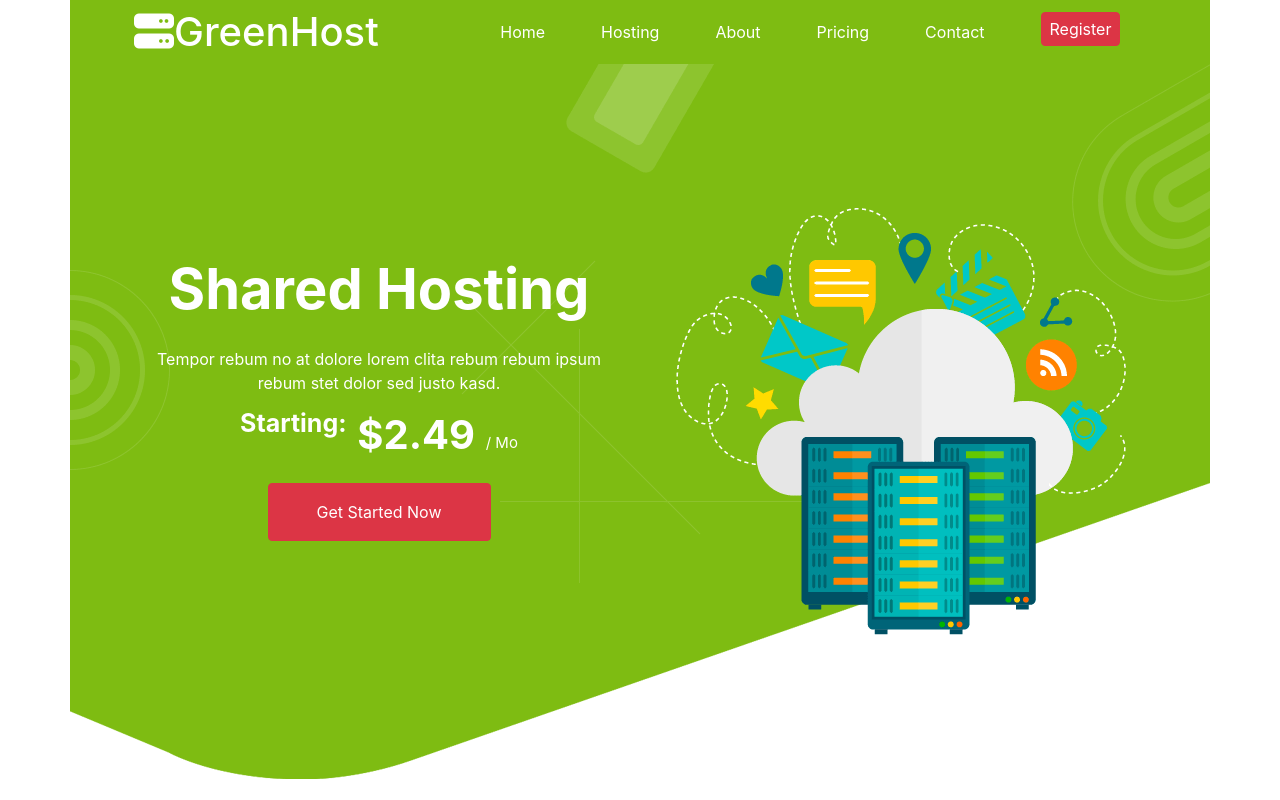
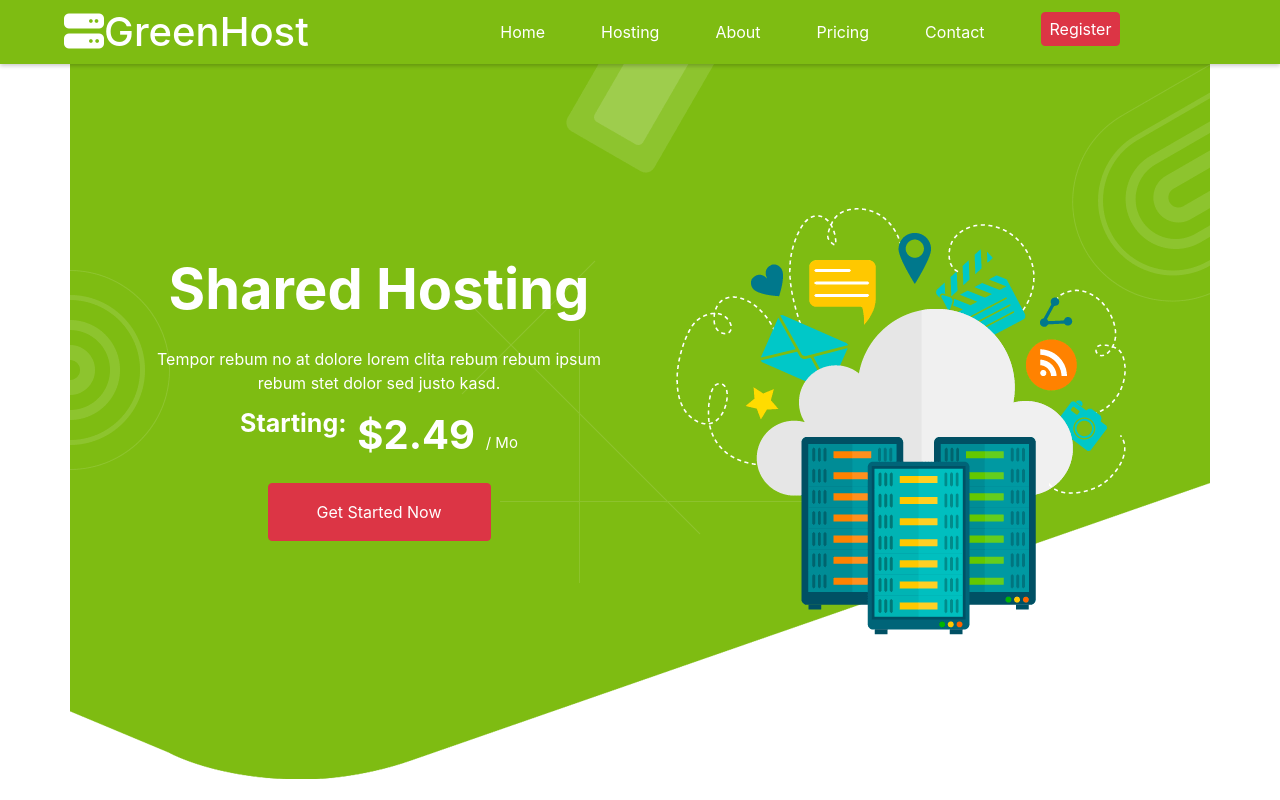
Before and after one commit to sanfeer-en/NavWithJQuery, a plain HTML site: page index.html in a window 1280 px wide. Shown: the top 800 px of the page. Drawn offline with nearby package versions, Linux system fonts and the light colour scheme.

Commit message:
third commit

```diff
--- a/index.html
+++ b/index.html
@@ -17,7 +17,7 @@
 <body>
 
     <div class="container-lg position-relative p-0 contain">
-        <nav class="navbar navbar-expand-lg  bg-primary1 " id="navbar">
+        <nav class="navbar navbar-expand-lg  bg-primary1 scrolled" id="navbar">
 
           <h1 class="m-0 text-white pl-5"><i class="fa fa-server me-3"></i>GreenHost</h1>
             <button class="navbar-toggler" type="button" data-toggle="collapse" data-target="#navbarNav" aria-controls="navbarNav" aria-expanded="false" aria-label="Toggle navigation">
@@ -110,14 +110,16 @@
            if (scrollTop > 100 ) {
             $("#navbar").addClass("navbar-scroll");
             $(".contain").removeClass("container-lg");
-            $("#navbar").css("position", "-webkit-sticky");
+            $("#navbar").css("position", "sticky");
             $("#navbar").css("transition"," .5s");
             $("#navbar").css("width"," 100%");
+            $("#navbar").css( "background-color" ,"white");
+            $("#navbar").css({"background-color": "white","color": "black", "font-size": "16px" });
 
            }
            else  {
-              $("#navbar").removeClass("navbar-scroll");
-            $(".contain").addClass("container-lg");
+             $("#navbar").removeClass("navbar-scroll");
+           // $(".contain").addClass("container-lg");
            }
         });
       })
--- a/style.css
+++ b/style.css
@@ -25,3 +25,16 @@ html {
     position:relative;
 
 }
+.navbar {
+    position: fixed;
+    top: 0;
+    width: 100%;
+    background-color: #fff;
+    box-shadow: 0 2px 4px rgba(0,0,0,.2);
+  }
+
+  .navbar .scrolled {
+    background-color: #333;
+    color: #fff;
+    box-shadow: 0 2px 4px rgba(0,0,0,.5);
+  }
```
